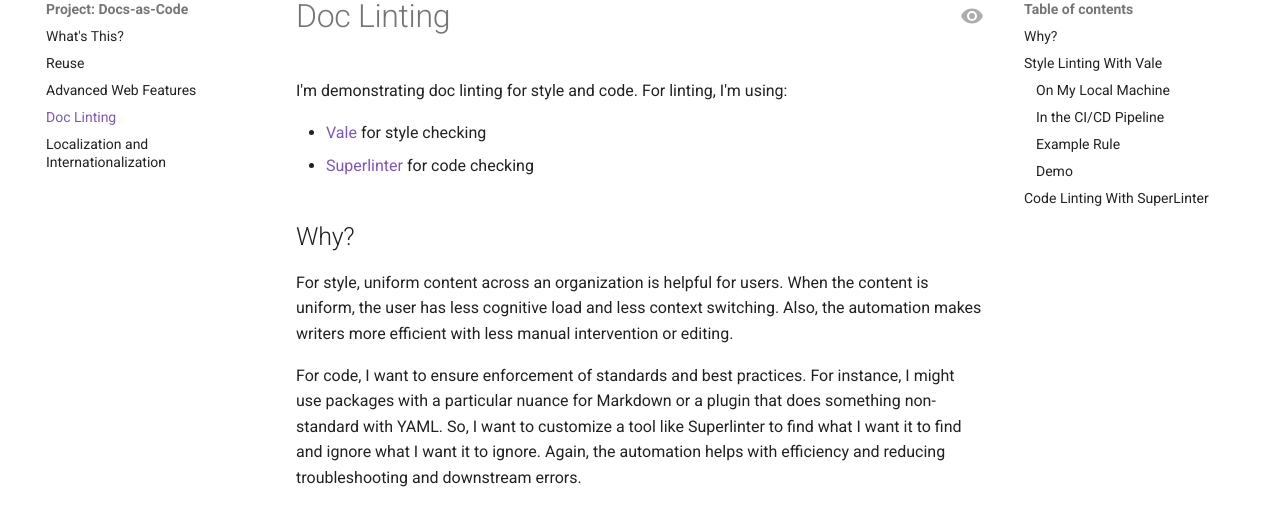
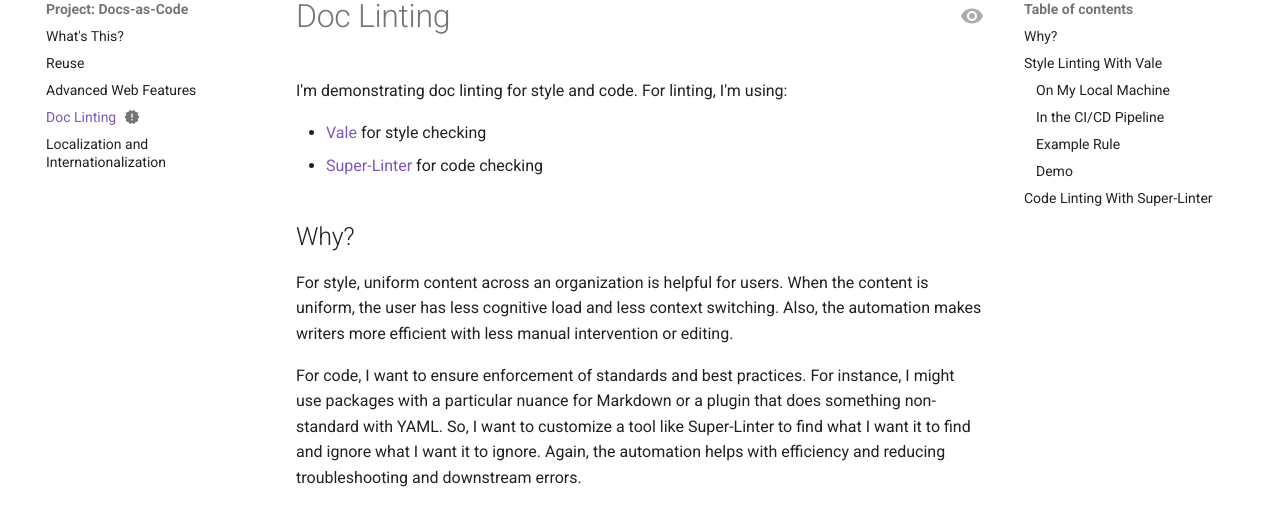
Before and after one commit to pbj-writes/project_mkdocs_material, an MkDocs documentation site: the page built from docs/doc_linting.md, in a window 1280 px wide. Shown: the part 148-670 px from the top of the page. Built offline with MkDocs 1.6.1 and Material for MkDocs 9.7.7, drawn with Linux system fonts in a browser that asks for light colours; plug-ins that fetch from the network failed and are left out; comment, search, counter and statistics services are not loaded; some of the changed text lies outside the part shown.

Commit message:
A couple of terminology fixes. Some status indicators to draw attention to changes.

````diff
--- a/docs/doc_linting.md
+++ b/docs/doc_linting.md
@@ -1,15 +1,18 @@
+---
+status: new
+---
 # Doc Linting
 
 I'm demonstrating doc linting for style and code. For linting, I'm using:
 
 - [Vale](https://vale.sh) for style checking
-- [Superlinter](https://github.com/marketplace/actions/super-linter) for code checking
+- [Super-Linter](https://github.com/marketplace/actions/super-linter) for code checking
 
 ## Why?
 
 For style, uniform content across an organization is helpful for users. When the content is uniform, the user has less cognitive load and less context switching. Also, the automation makes writers more efficient with less manual intervention or editing.
 
-For code, I want to ensure enforcement of standards and best practices. For instance, I might use packages with a particular nuance for Markdown or a plugin that does something non-standard with YAML. So, I want to customize a tool like Superlinter to find what I want it to find and ignore what I want it to ignore. Again, the automation helps with efficiency and reducing troubleshooting and downstream errors.
+For code, I want to ensure enforcement of standards and best practices. For instance, I might use packages with a particular nuance for Markdown or a plugin that does something non-standard with YAML. So, I want to customize a tool like Super-Linter to find what I want it to find and ignore what I want it to ignore. Again, the automation helps with efficiency and reducing troubleshooting and downstream errors.
 
 ## Style Linting With Vale
 
@@ -79,6 +82,6 @@
 'there is\b': "there's"
 ```
 
-## Code Linting With SuperLinter
+## Code Linting With Super-Linter
 
 TODO
--- a/docs/extra.css
+++ b/docs/extra.css
@@ -33,3 +33,8 @@
   background-color: transparent; /* Remove background color */
   font-size: inherit; /* Use the font size of the parent element */
 }
+
+.progress-pbj {
+  color: #EE0F0F;
+  size-adjust: 1.15;
+}
````
Also changed, not shown: docs/index.md (+1 -1 lines).
